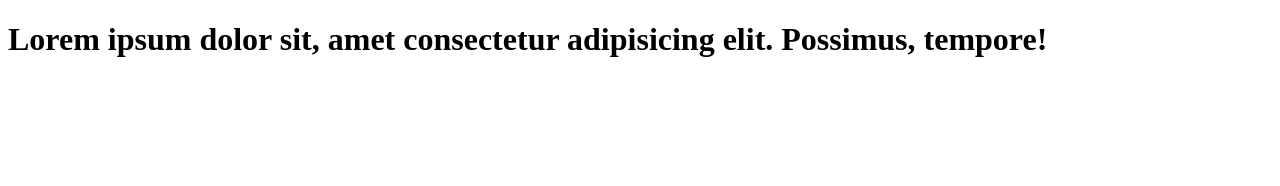
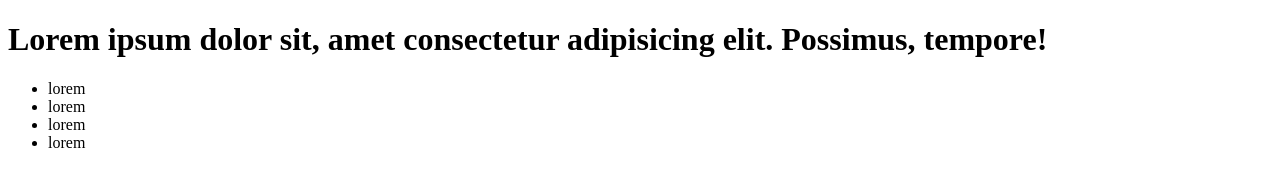
Before and after one commit to PeterEssamMounir/Git-1-lecture, a plain HTML site: page index.html in a window 1280 px wide. Drawn offline with Linux system fonts and the light colour scheme.

Commit message:
2 commit

```diff
--- a/index.html
+++ b/index.html
@@ -8,5 +8,13 @@
 </head>
 <body>
     <h1>Lorem ipsum dolor sit, amet consectetur adipisicing elit. Possimus, tempore!</h1>
+    <div>
+        <ul>
+            <li>lorem</li>
+            <li>lorem</li>
+            <li>lorem</li>
+            <li>lorem</li>
+        </ul>
+    </div>
 </body>
 </html>
```
